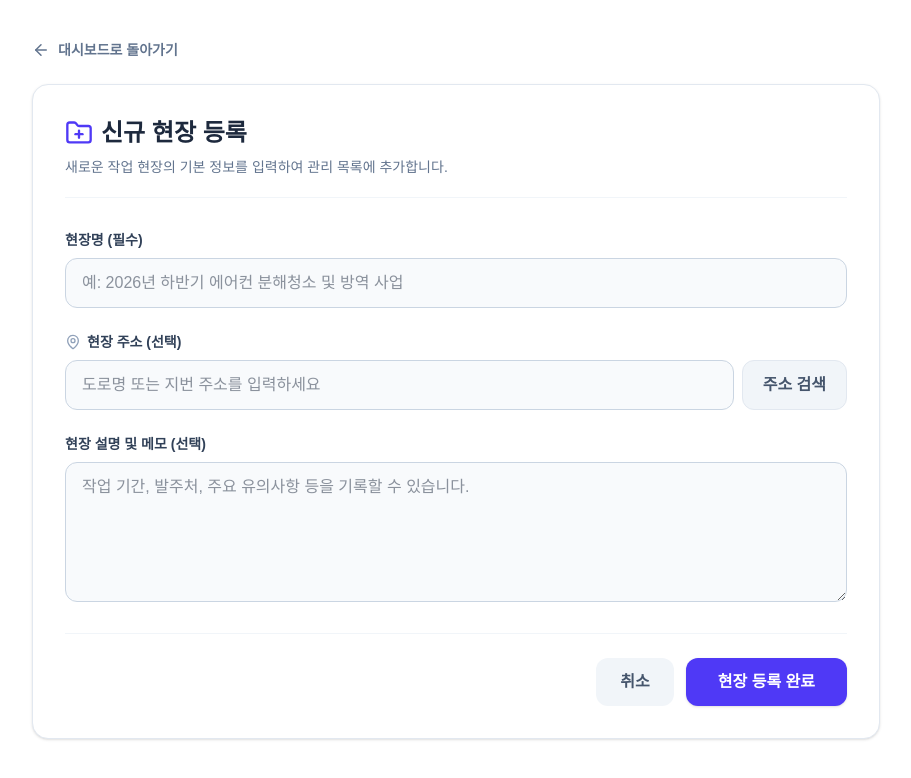
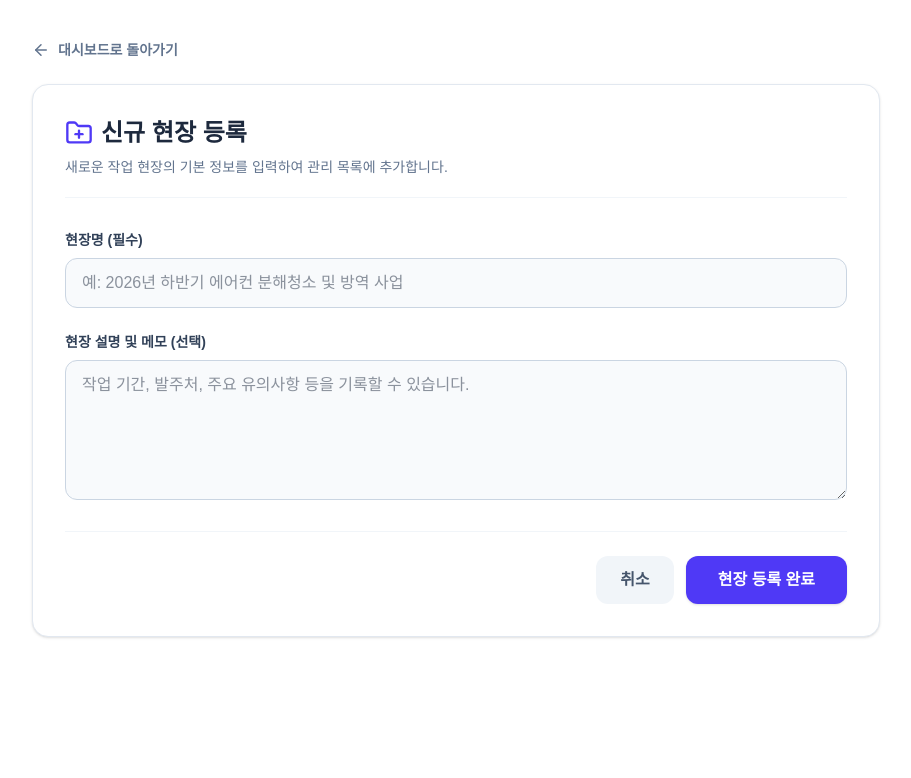
Before and after one commit to intothe-owner/zerovhome-front, a Next.js app: page /dashboard/works/new in a window 1280 px wide. Shown: the top 778 px of the page, without its empty margins (184-1095 px from the left). Built offline with nearby package versions, Linux system fonts and the light colour scheme; no server answers; sample sign-in values are in the browser's storage.

Commit message:
대시보드 신규등록 주소 빼기

```diff
--- a/app/(dashboard)/dashboard/works/new/page.tsx
+++ b/app/(dashboard)/dashboard/works/new/page.tsx
@@ -121,29 +121,6 @@ export default function NewWorkSitePage() {
             />
           </div>
 
-          {/* 주소 (기업 회원에게 필요한 위치 정보 - Daum 우편번호 확장용) */}
-          <div>
-            <label className="flex items-center gap-1.5 text-sm font-bold text-slate-700 mb-2">
-               <MapPin size={16} className="text-slate-400" />
-               현장 주소 (선택)
-            </label>
-            <div className="flex gap-2">
-              <input
-                type="text"
-                placeholder="도로명 또는 지번 주소를 입력하세요"
-                value={address}
-                onChange={(e) => setAddress(e.target.value)}
-                className="w-full px-4 py-3 bg-slate-50 border border-slate-300 rounded-xl focus:outline-none focus:ring-2 focus:ring-indigo-500 focus:border-transparent transition-all font-medium text-slate-800"
-              />
-              <button
-                type="button"
-                className="shrink-0 px-5 py-3 bg-slate-100 text-slate-600 font-bold rounded-xl hover:bg-slate-200 border border-slate-200 transition-colors"
-                onClick={() => alert("Daum 우편번호 검색 연동을 준비 중입니다.")}
-              >
-                주소 검색
-              </button>
-            </div>
-          </div>
 
           {/* 현장 설명 (기존 관리자 폼 스타일 반영) */}
           <div>
```
